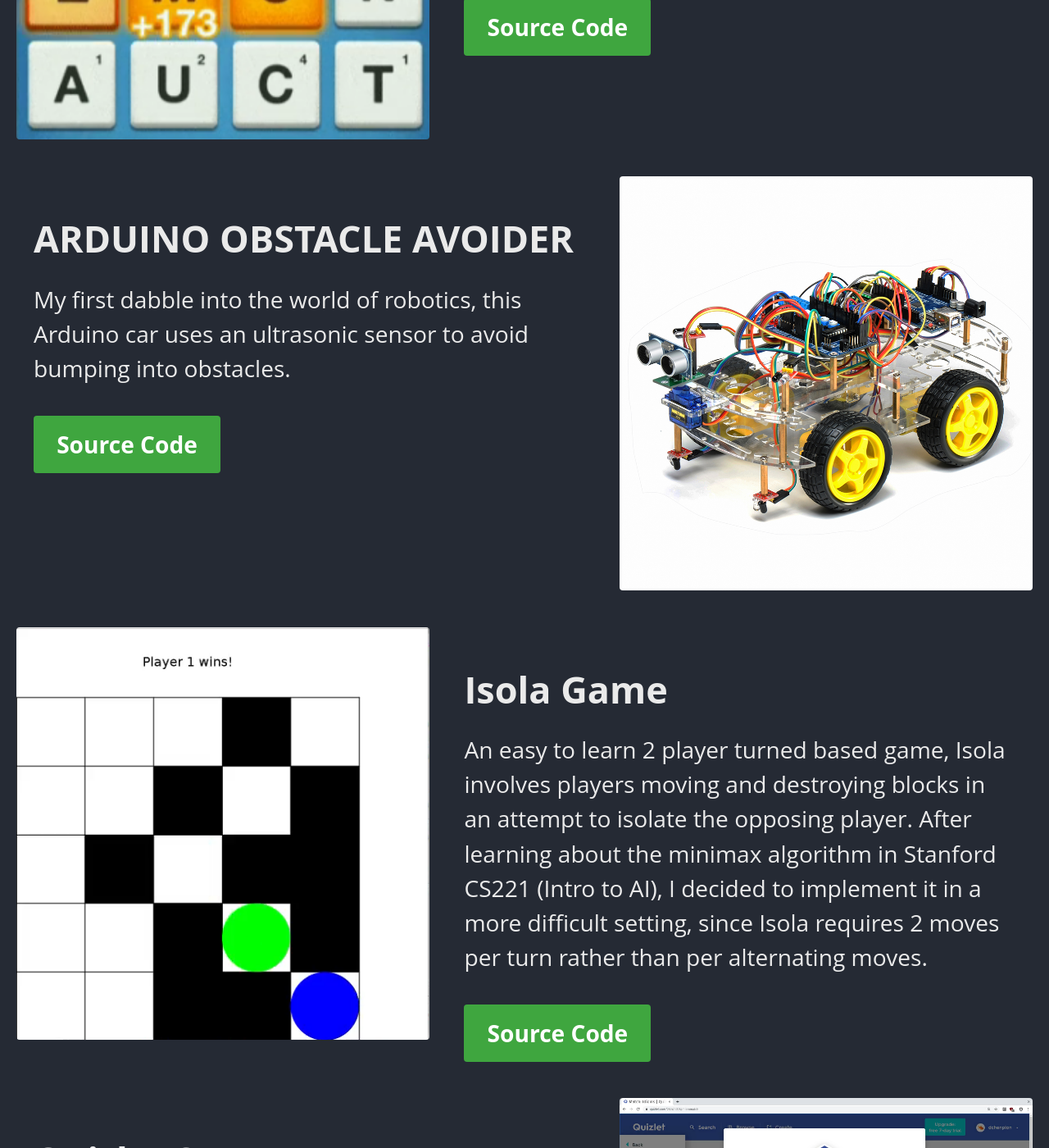
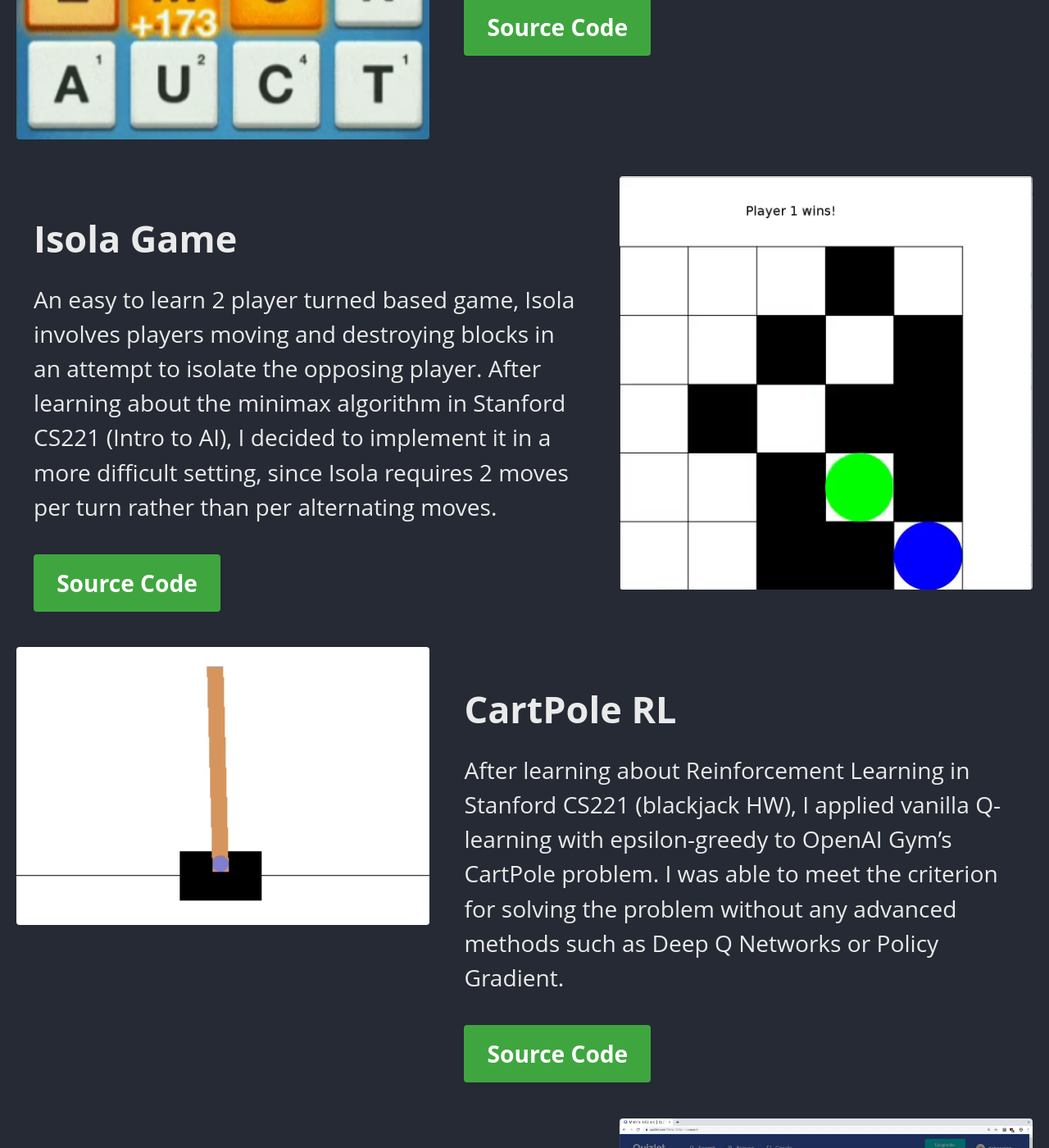
Before and after one commit to dchen327/dchen327.github.io, a Jekyll site: the page built from index.md, in a window 1280 px wide and 1400 px high, scrolled down 1293 px. Shown: the whole window at 82% size. Built offline with Jekyll 4.4.1, drawn with Linux system fonts in a browser that asks for light colours; cached includes are drawn as plain includes; some of the changed text lies outside the part shown.

Commit message:
add cartpole proj, refactor feature rows

```diff
--- a/index.md
+++ b/index.md
@@ -17,7 +17,7 @@ header:
 
 num_feature_rows: 6
 
-feature_row_1:
+fr_ruzzle:
   - image_path: /assets/images/ruzzle-solver.png
     title: "RUZZLE SOLVER"
     excerpt: Designed a program to play Ruzzle, a mobile word finding game in a 4x4 grid. Utilized optical character recognition, custom trained models, graph theory, and Android automation.
@@ -25,7 +25,7 @@ feature_row_1:
     btn_label: Source Code
     btn_class: "btn--large btn--success"
 
-feature_row_2:
+fr_arduino:
   - image_path: /assets/images/arduino-car.jpg
     title: "ARDUINO OBSTACLE AVOIDER"
     excerpt: My first dabble into the world of robotics, this Arduino car uses an ultrasonic sensor to avoid bumping into obstacles.
@@ -33,7 +33,7 @@ feature_row_2:
     btn_label: Source Code
     btn_class: "btn--large btn--success"
 
-feature_row_3:
+fr_isola:
   - image_path: /assets/images/isola-game.png
     title: "Isola Game"
     excerpt: An easy to learn 2 player turned based game, Isola involves players moving and destroying blocks in an attempt to isolate the opposing player. After learning about the minimax algorithm in Stanford CS221 (Intro to AI), I decided to implement it in a more difficult setting, since Isola requires 2 moves per turn rather than per alternating moves.
@@ -41,25 +41,33 @@ feature_row_3:
     btn_label: Source Code
     btn_class: "btn--large btn--success"
 
-feature_row_4:
+fr_quizlet:
   - image_path: /assets/images/quizlet-scatter.png
     title: "Quizlet Scatter"
     excerpt: Quizlet Scatter is a fun flashcard matching mini-game. Using a combination of selenium webdriver and PyAutoGui, this program grabs all pairs and matches them as quickly as possible.
     url: https://github.com/dchen327/quizlet-scatter
     btn_label: Source Code
     btn_class: "btn--large btn--success"
-feature_row_5:
+fr_typeracer:
   - image_path: /assets/images/typeracer.png
     title: "TypeRacer Bot"
     excerpt: A fun usage of selenium webdriver for web automation, this script grabs and inputs text at high speeds in TypeRacer.
     url: https://github.com/dchen327/typing-test-bots
     btn_label: Source Code
     btn_class: "btn--large btn--success"
-feature_row_6:
+fr_ambient:
   - image_path: /assets/images/ambient-light-color-adjuster.png
     title: "Ambient Light Color Adjuster"
     excerpt: "After purchasing a color changing lightbulb to use a sunrise simulator alarm clock, I decided to have some fun with adjusting ambient light to match a game's dominant color."
     url: https://github.com/dchen327/ambient-light-color-adjuster
+    btn_label: Source Code
+    btn_class: "btn--large btn--success"
+
+fr_cartpole:
+  - image_path: /assets/images/cartpole.png
+    title: "CartPole RL"
+    excerpt: "After learning about Reinforcement Learning in Stanford CS221 (blackjack HW), I applied vanilla Q-learning with epsilon-greedy to OpenAI Gym's CartPole problem. I was able to meet the criterion for solving the problem without any advanced methods such as Deep Q Networks or Policy Gradient."
+    url: https://github.com/dchen327/cartpole-rl
     btn_label: Source Code
     btn_class: "btn--large btn--success"
 ---
@@ -73,9 +81,10 @@ Or look at some of the free <a href="/learning-material">learning materials</a>
 {: .text-center}
 <h1 id="Projects" style="font-size: 3em; text-align: center">Projects</h1>
 {{ page.num_feature_rows }}
-{% include feature_row id="feature_row_1" type="left" %}
-{% include feature_row id="feature_row_2" type="right" %}
-{% include feature_row id="feature_row_3" type="left" %}
-{% include feature_row id="feature_row_4" type="right" %}
-{% include feature_row id="feature_row_5" type="left" %}
-{% include feature_row id="feature_row_6" type="right" %}
+{% include feature_row id="fr_ruzzle" type="left" %}
+{% include feature_row id="fr_isola" type="right" %}
+{% include feature_row id="fr_cartpole" type="left" %}
+{% include feature_row id="fr_quizlet" type="right" %}
+{% include feature_row id="fr_typeracer" type="left" %}
+{% include feature_row id="fr_ambient" type="right" %}
+{% include feature_row id="fr_arduino" type="left" %}
```
Also changed, not shown: assets/images/cartpole.png (added).
